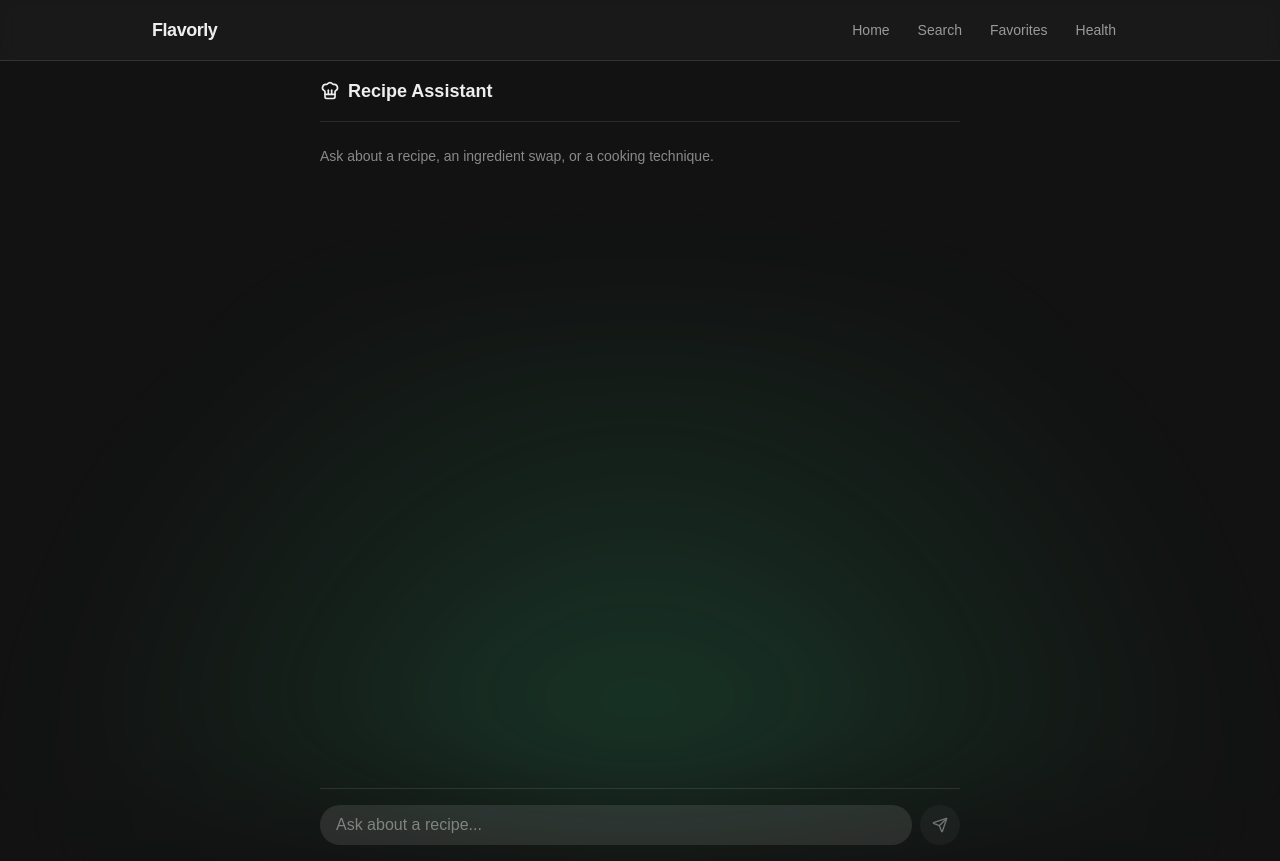
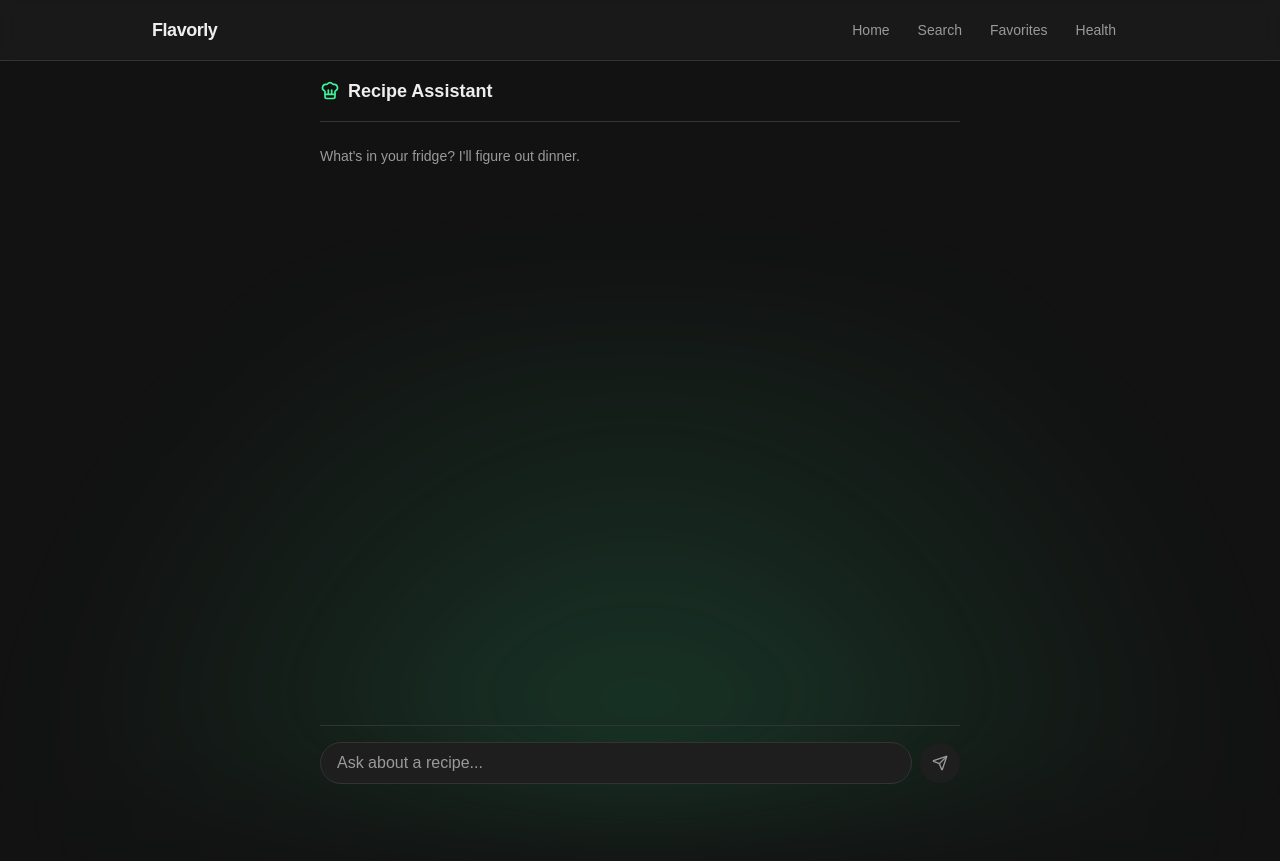
Before and after one commit to mahtamun-hoque-fahim/FE-Journey, a Next.js app: page /assistant in a window 1280 px wide. After the commit the page ends 800 px from the top, so only its background shows below. Built offline with nearby package versions, Linux system fonts and the light colour scheme; a web font is replaced by a local one.

Commit message:
fix: assistant layout, streamdown rendering, hydration warning

```diff
--- a/app/assistant/page.tsx
+++ b/app/assistant/page.tsx
@@ -4,6 +4,7 @@ import { useChat } from "@ai-sdk/react";
 import { DefaultChatTransport } from "ai";
 import { useEffect, useRef, useState, type FormEvent } from "react";
 import { ChefHat, Send, Square, ArrowDown } from "lucide-react";
+import { Streamdown } from "streamdown";
 
 export default function AssistantPage() {
   const [input, setInput] = useState("");
@@ -17,6 +18,9 @@ export default function AssistantPage() {
   const isBusy = status === "submitted" || status === "streaming";
   const lastMessage = messages[messages.length - 1];
 
+  // Thinking indicator and the first streamed token are a handoff, not a
+  // swap: keep the indicator up until the assistant message actually has
+  // visible text, so there's no blank flicker between the two.
   const isThinking =
     status === "submitted" ||
     (status === "streaming" &&
@@ -25,6 +29,9 @@ export default function AssistantPage() {
         (part) => part.type === "text" && part.text.trim().length > 0
       ));
 
+  // Pin to bottom only while the user is already at the bottom. The
+  // moment they scroll up to read earlier messages, release the pin so
+  // incoming tokens don't yank them back down.
   useEffect(() => {
     if (autoScroll && scrollRef.current) {
       scrollRef.current.scrollTop = scrollRef.current.scrollHeight;
@@ -54,53 +61,72 @@ export default function AssistantPage() {
   }
 
   return (
-        <main className="mx-auto flex h-dvh w-full max-w-2xl flex-col px-4">
-            <header className="flex items-center gap-2 border-b border-white/10 py-4">
-                <ChefHat className="h-5 w-5" />
-                <h1 className="text-lg font-semibold">Recipe Assistant</h1>
+    // Not <main> - the root layout already renders one main landmark per
+    // page. flex-1 (not h-dvh) so this fills the space the layout's own
+    // <main> actually has left below the nav bar, instead of re-claiming
+    // the full viewport and pushing the input off-screen.
+    <div className="mx-auto flex w-full max-w-2xl flex-1 min-h-0 flex-col px-4">
+      <header className="flex items-center gap-2 border-b border-border py-4">
+        <ChefHat className="h-5 w-5 text-accent" />
+        <h1 className="text-lg font-semibold text-foreground">Recipe Assistant</h1>
       </header>
 
-            <div className="relative flex-1 overflow-hidden">
+      <div className="relative flex-1 min-h-0 overflow-hidden">
         <div
           ref={scrollRef}
           onScroll={handleScroll}
-                    className="flex h-full flex-col gap-4 overflow-y-auto py-6"
+          className="flex h-full flex-col gap-5 overflow-y-auto py-6"
         >
           {messages.length === 0 && (
-                        <p className="text-sm text-white/50">
-                            Ask about a recipe, an ingredient swap, or a cooking technique.
+            <p className="text-sm text-muted">
+              What&apos;s in your fridge? I&apos;ll figure out dinner.
             </p>
           )}
 
-                    {messages.map((message) => (
+          {messages.map((message) =>
+            message.role === "user" ? (
               <div
                 key={message.id}
-                            className={
-                                message.role === "user"
-                                    ? "ml-auto max-w-[85%] rounded-2xl bg-white/10 px-4 py-2"
-                                    : "mr-auto max-w-[85%] rounded-2xl bg-white/5 px-4 py-2"
-                            }
+                className="ml-auto max-w-[85%] rounded-2xl rounded-br-sm bg-surface px-4 py-2"
               >
                 {message.parts.map((part, index) =>
                   part.type === "text" ? (
-                                    <p key={`${message.id}-${index}`} className="whitespace-pre-wrap text-sm">
+                    <p
+                      key={`${message.id}-${index}`}
+                      className="whitespace-pre-wrap text-sm text-foreground"
+                    >
                       {part.text}
                     </p>
                   ) : null
                 )}
               </div>
-                    ))}
+            ) : (
+              <div key={message.id} className="flex items-start gap-2">
+                <ChefHat className="mt-0.5 h-4 w-4 shrink-0 text-accent" />
+                <div className="min-w-0 flex-1 text-sm text-foreground [&_a]:text-accent [&_h1]:mt-0 [&_h2]:mt-0 [&_h3]:mt-0">
+                  {message.parts.map((part, index) =>
+                    part.type === "text" ? (
+                      <Streamdown key={`${message.id}-${index}`}>{part.text}</Streamdown>
+                    ) : null
+                  )}
+                </div>
+              </div>
+            )
+          )}
 
           {isThinking && (
-                        <div className="mr-auto flex items-center gap-1 rounded-2xl bg-white/5 px-4 py-3">
-                            <span className="h-1.5 w-1.5 animate-bounce rounded-full bg-white/50 [animation-delay:-0.3s]" />
-                            <span className="h-1.5 w-1.5 animate-bounce rounded-full bg-white/50 [animation-delay:-0.15s]" />
-                            <span className="h-1.5 w-1.5 animate-bounce rounded-full bg-white/50" />
+            <div className="flex items-center gap-2">
+              <ChefHat className="h-4 w-4 shrink-0 text-accent" />
+              <div className="flex items-center gap-1">
+                <span className="h-1.5 w-1.5 animate-bounce rounded-full bg-accent/70 [animation-delay:-0.3s] motion-reduce:animate-none" />
+                <span className="h-1.5 w-1.5 animate-bounce rounded-full bg-accent/70 [animation-delay:-0.15s] motion-reduce:animate-none" />
+                <span className="h-1.5 w-1.5 animate-bounce rounded-full bg-accent/70 motion-reduce:animate-none" />
+              </div>
             </div>
           )}
 
           {error && (
-                        <p className="mr-auto text-sm text-red-400">
+            <p className="text-sm text-red-400">
               Something went wrong. Try sending that again.
             </p>
           )}
@@ -110,7 +136,7 @@ export default function AssistantPage() {
           <button
             type="button"
             onClick={jumpToLatest}
-                        className="absolute bottom-4 left-1/2 flex -translate-x-1/2 items-center gap-1 rounded-full bg-white/10 px-3 py-1.5 text-xs text-white backdrop-blur transition-colors hover:bg-white/20 focus-visible:outline-none focus-visible:ring-2 focus-visible:ring-white/50"
+            className="absolute bottom-4 left-1/2 flex -translate-x-1/2 items-center gap-1 rounded-full border border-border bg-surface px-3 py-1.5 text-xs text-foreground shadow-lg backdrop-blur transition-colors hover:bg-surface-hover focus-visible:outline-none focus-visible:ring-2 focus-visible:ring-accent"
           >
             <ArrowDown className="h-3 w-3" />
             Jump to latest
@@ -120,21 +146,21 @@ export default function AssistantPage() {
 
       <form
         onSubmit={handleSubmit}
-                className="flex items-center gap-2 border-t border-white/10 py-4"
+        className="flex items-center gap-2 border-t border-border py-4"
       >
         <input
           value={input}
           onChange={(event) => setInput(event.target.value)}
           placeholder="Ask about a recipe..."
           disabled={isBusy}
-                    className="min-w-0 flex-1 rounded-full bg-white/10 px-4 py-2 text-base text-white outline-none transition-colors placeholder:text-white/40 focus-visible:bg-white/15 focus-visible:ring-2 focus-visible:ring-white/50 disabled:opacity-50"
+          className="min-w-0 flex-1 rounded-full border border-border bg-surface px-4 py-2 text-base text-foreground outline-none transition-colors placeholder:text-muted focus-visible:border-accent focus-visible:ring-2 focus-visible:ring-accent disabled:opacity-50"
         />
         {isBusy ? (
           <button
             type="button"
             onClick={stop}
             aria-label="Stop generating"
-                        className="flex h-10 w-10 shrink-0 items-center justify-center rounded-full bg-white/10 text-white transition-colors hover:bg-white/20 focus-visible:outline-none focus-visible:ring-2 focus-visible:ring-white/50 active:scale-95"
+            className="flex h-10 w-10 shrink-0 items-center justify-center rounded-full bg-surface text-foreground transition-colors hover:bg-surface-hover focus-visible:outline-none focus-visible:ring-2 focus-visible:ring-accent active:scale-95"
           >
             <Square className="h-4 w-4" />
           </button>
@@ -143,12 +169,12 @@ export default function AssistantPage() {
             type="submit"
             disabled={!input.trim()}
             aria-label="Send message"
-                        className="flex h-10 w-10 shrink-0 items-center justify-center rounded-full bg-white/10 text-white transition-colors hover:bg-white/20 focus-visible:outline-none focus-visible:ring-2 focus-visible:ring-white/50 active:scale-95 disabled:opacity-40 disabled:hover:bg-white/10"
+            className="flex h-10 w-10 shrink-0 items-center justify-center rounded-full bg-accent text-background transition-colors hover:brightness-110 focus-visible:outline-none focus-visible:ring-2 focus-visible:ring-accent active:scale-95 disabled:pointer-events-none disabled:bg-surface disabled:text-muted"
           >
             <Send className="h-4 w-4" />
           </button>
         )}
       </form>
-        </main>
+    </div>
   );
 }
--- a/app/globals.css
+++ b/app/globals.css
@@ -1,4 +1,5 @@
 @import "tailwindcss";
+@source "../node_modules/streamdown/dist/index.js";
 
 :root {
   --background: #121212;
--- a/app/layout.tsx
+++ b/app/layout.tsx
@@ -23,6 +23,7 @@ export default function RootLayout({
   return (
     <html
       lang="en"
+      suppressHydrationWarning
       className={`${googleSans.variable} h-full antialiased`}
     >
       <body className="relative min-h-full flex flex-col bg-background text-foreground">
--- a/package.json
+++ b/package.json
@@ -15,7 +15,8 @@
     "lucide-react": "^1.30.0",
     "next": "16.2.11",
     "react": "19.2.4",
-    "react-dom": "19.2.4"
+    "react-dom": "19.2.4",
+    "streamdown": "^2.5.0"
   },
   "devDependencies": {
     "@tailwindcss/postcss": "^4",
```
Also changed, not shown: 1 other file (tests, documents, lock files or other folders). Lines whose indentation alone changed are shown as unchanged.
